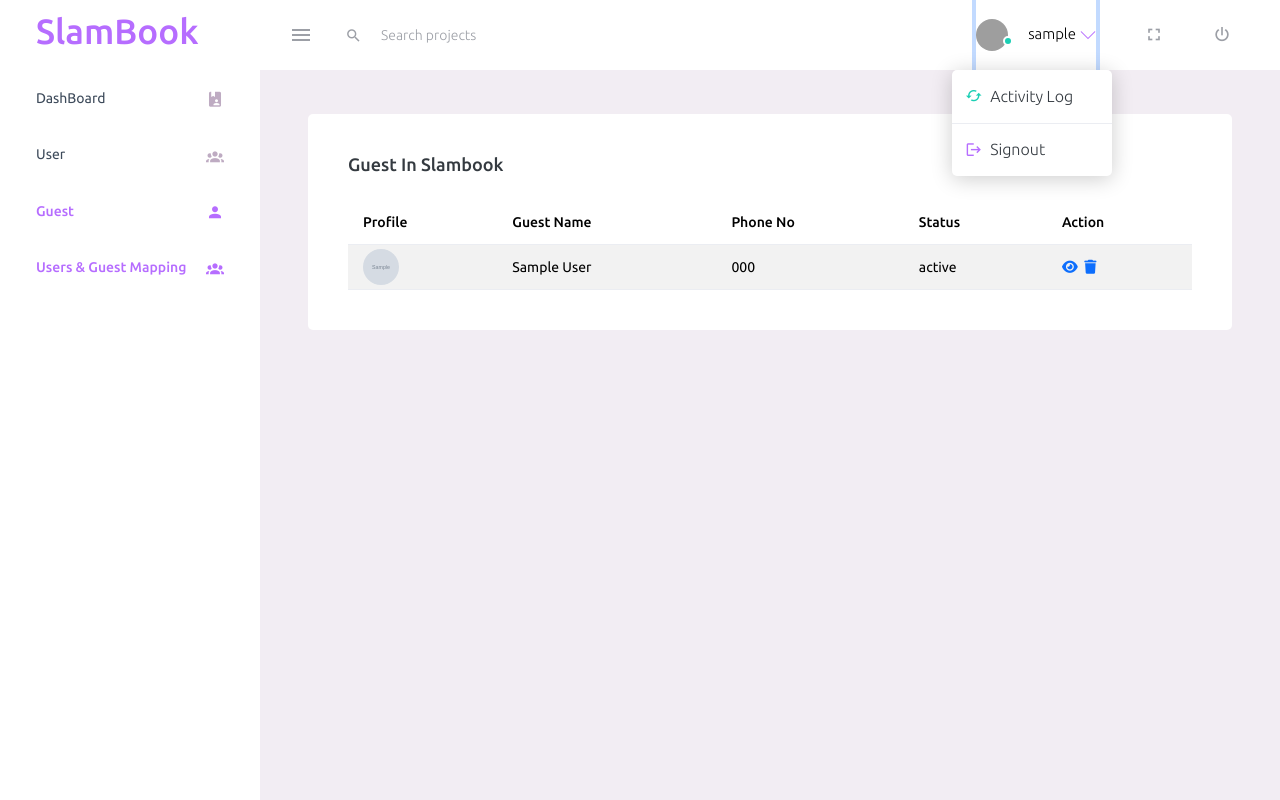
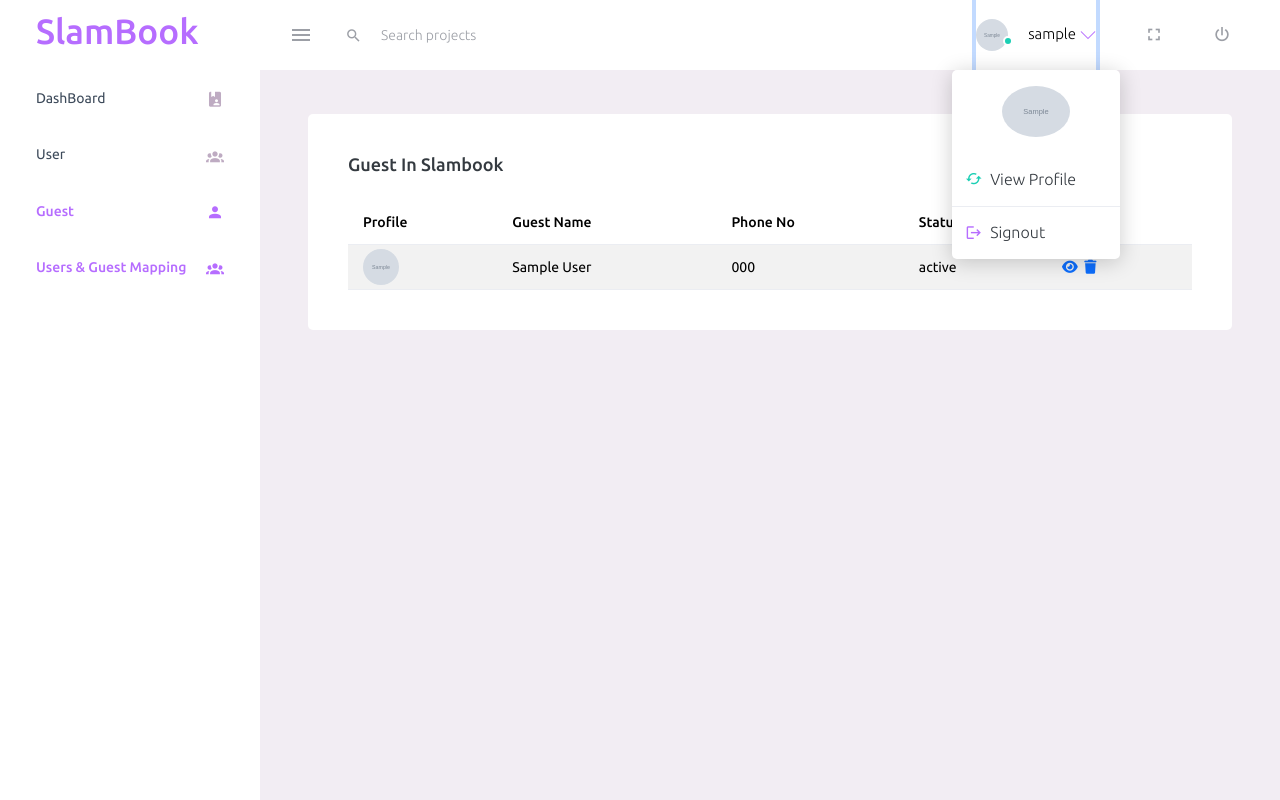
Before and after one commit to PrajaktaGarodi/SLAM_BOOK_PROJECT, a PHP site: page /guest.php in a window 1280 px wide, after a click on "sample". Run offline with PHP 8.4, Linux system fonts and the light colour scheme; the visitor is signed in with stand-in values (Sample User, id 1); tables that the repository leaves empty or names only in its code hold one stand-in row (values such as "Sample post"); grey boxes marked "Sample" are stand-in pictures; some libraries are stand-ins or nearby versions; grey boxes are pictures that could not be loaded.

Commit message:
profile update

```diff
--- a/Common/side_bar.php
+++ b/Common/side_bar.php
@@ -79,7 +79,7 @@
                         <a class="nav-link dropdown-toggle" id="profileDropdown" href="#" data-bs-toggle="dropdown"
                             aria-expanded="false">
                             <div class="nav-profile-img">
-                                <img src="/assets/dashboard_images/faces/face1.jpg" alt="image">
+                                <img src="/assets/images/<?php echo $result['profile'] ?>" alt="image">
                                 <span class="availability-status online"></span>
                             </div>
                             <div class="nav-profile-text">
@@ -87,8 +87,13 @@
                             </div>
                         </a>
                         <div class="dropdown-menu navbar-dropdown" aria-labelledby="profileDropdown">
-                            <a class="dropdown-item" href="#">
-                                <i class="mdi mdi-cached me-2 text-success"></i> Activity Log </a>
+                        <div class="nav-profile-img p-3 d-flex justify-content-center">
+                        <img src="/assets/images/<?php echo $result['profile'] ?>" class="rounded-circle w-50 img-fluid
+                        " alt="image">
+                                <span class="availability-status online"></span>
+                            </div>
+                            <a class="dropdown-item" href="user_profile.php">
+                                <i class="mdi mdi-cached me-2 text-success"></i>View Profile</a>
                             <div class="dropdown-divider"></div>
                             <a class="dropdown-item" href="logout.php">
                                 <i class="mdi mdi-logout me-2 text-primary"></i> Signout </a>
```
Also changed, not shown: assets/images/profile.jpg (added).
